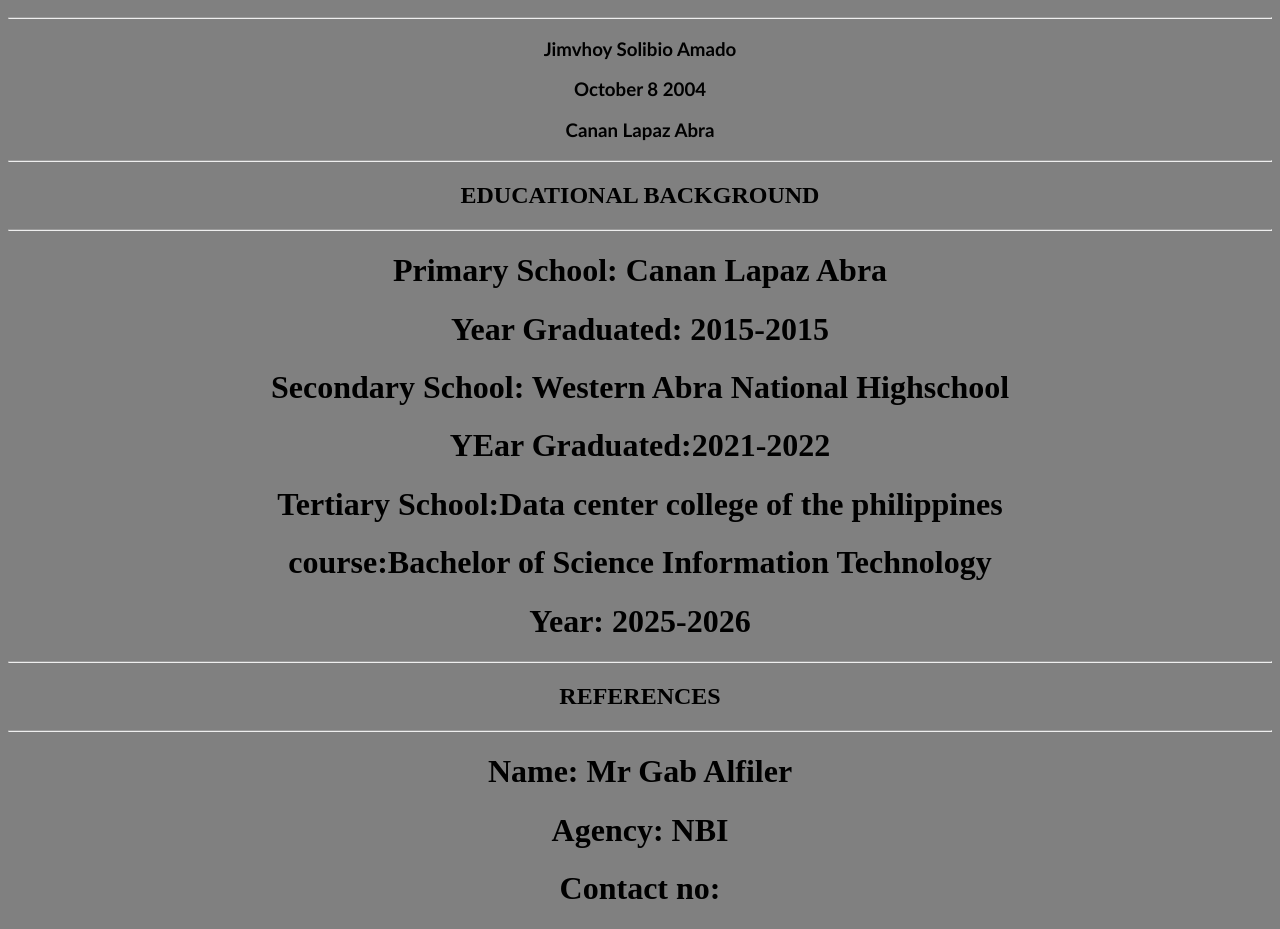
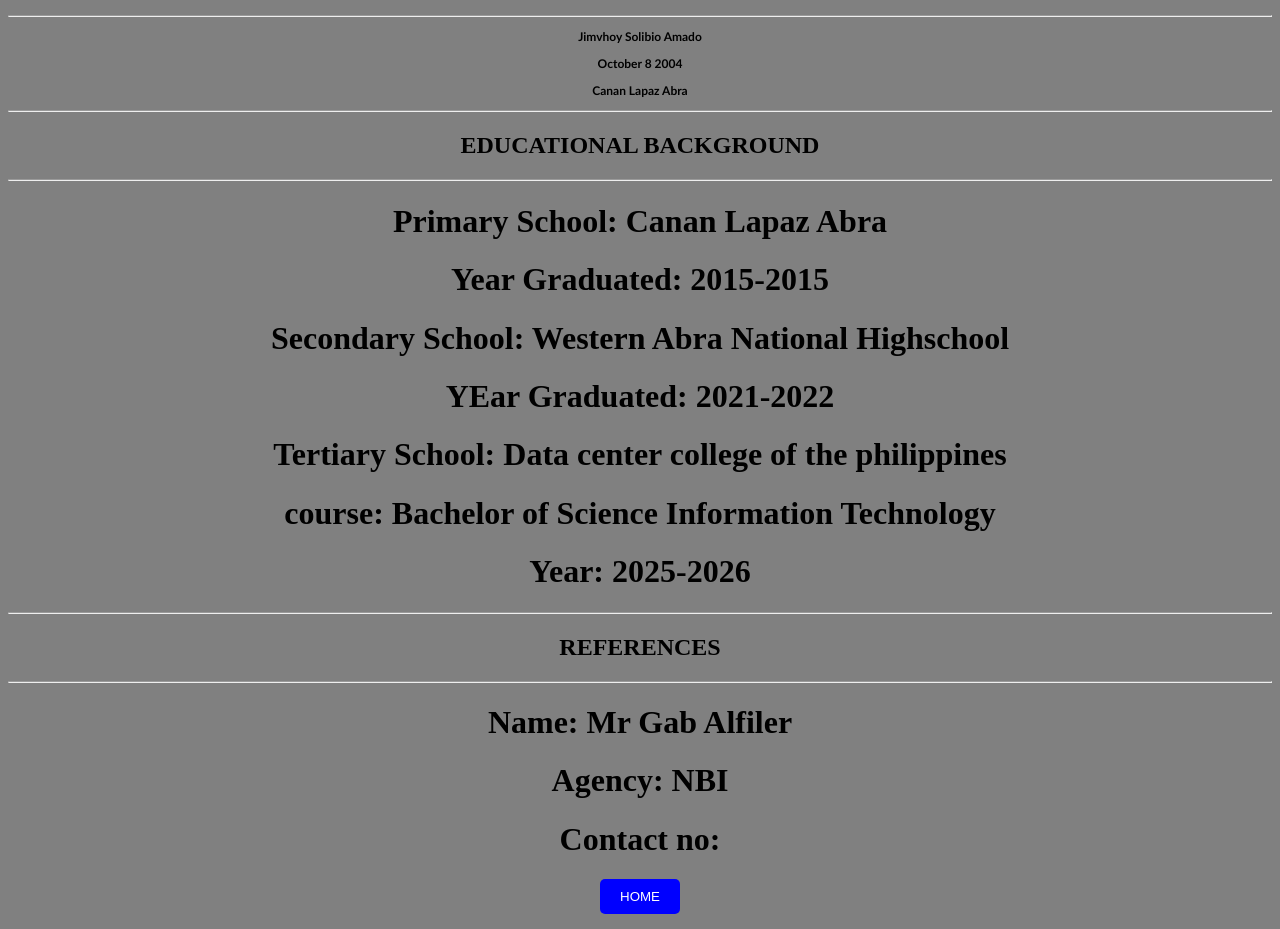
Before and after one commit to jimvhoy/jimvhoy.github.io, a plain HTML site: page Amado_Resume.html in a window 1280 px wide. Shown: the part 628-1557 px from the top of the page. Drawn offline with Linux system fonts and the light colour scheme.

Commit message:
Update Amado_Resume.html

```diff
--- a/Amado_Resume.html
+++ b/Amado_Resume.html
@@ -4,91 +4,87 @@
     <meta charset="UTF-8">
     <meta name="viewport" content="width=device-width, initial-scale=1.0">
     <title>Document</title>
-</head>
-
     <style>
-
-        h1{
-
-
-            text-align: center;
-
-        }
-
-
-
-        h2{
-
+        h1 {
             text-align: center;
         }
 
-    body{
+        h2 {
+            text-align: center;
+        }
 
+        body {
             background-color: gray;
         }
 
-    h3{
-        text-align: justify;
-        font-family:'Gill Sans', 'Gill Sans MT', Calibri, 'Trebuchet MS', sans-serif
-
-
-    }
-    h3{
-
-        text-align: center;
-        font-size: 12;
+        h3 {
+            text-align: center; /* Changed to center */
+            font-family: 'Gill Sans', 'Gill Sans MT', Calibri, 'Trebuchet MS', sans-serif;
+            font-size: 12px; /* Corrected syntax */
         }
 
+        /* Center and style the button */
+        .button-container {
+            text-align: center; /* Center the button horizontally */
+            margin-top: 20px; /* Add some space above the button */
+        }
 
+        .button-container button {
+            background-color: blue; /* Set the background color to blue */
+            color: white; /* Set the text color to white */
+            padding: 10px 20px; /* Add some padding for better appearance */
+            border: none; /* Remove the border */
+            border-radius: 5px; /* Add some rounded corners */
+            cursor: pointer; /* Change the cursor to a pointer on hover */
+        }
 
+        .button-container button:hover {
+            opacity: 0.8; /* Add a slight visual effect on hover */
+        }
     </style>
-
+</head>
 <body>
     <br>
     <h1>RESUME</h1>
-</br>
+    <br>
 
-     <center><Img src="img/11.new.jpg"  width="200" height="250"> </center>
+    <center><img src="img/11.new.jpg" width="200" height="250"></center>
 
-    <h1> jimvhoy Amado <h1>
-    <h1> 09086726533 <h1>
-    <h1> jimvhoyamado990@gmail.com<h1>
+    <h1> jimvhoy Amado</h1>
+    <h1> 09086726533</h1>
+    <h1> jimvhoyamado990@gmail.com</h1>
 
     <hr>
-        <h2> PERSONAL INFORMATION</h2>
+    <h2>PERSONAL INFORMATION</h2>
     <hr>
 
-        <h3> Jimvhoy Solibio Amado </h3>
-        <h3> October 8 2004 </h3>
+    <h3> Jimvhoy Solibio Amado</h3>
+    <h3> October 8 2004</h3>
     <h3> Canan Lapaz Abra</h3>
 
     <hr>
-            <h2> EDUCATIONAL BACKGROUND</h2>
+    <h2>EDUCATIONAL BACKGROUND</h2>
     <hr>
 
-        <h1> Primary School: Canan Lapaz Abra<h1>
+    <h1> Primary School: Canan Lapaz Abra</h1>
     <h1> Year Graduated: 2015-2015</h1>
     <h1> Secondary School: Western Abra National Highschool</h1>
-        <h1> YEar Graduated:2021-2022 </h1>
-        <h1> Tertiary School:Data center college of the philippines  </h1>
-        <h1> course:Bachelor of Science Information Technology</h1>
+    <h1> YEar Graduated: 2021-2022</h1>
+    <h1> Tertiary School: Data center college of the philippines</h1>
+    <h1> course: Bachelor of Science Information Technology</h1>
     <h1> Year: 2025-2026</h1>
 
     <hr>
-            <h2> REFERENCES</h2>
+    <h2>REFERENCES</h2>
     <hr>
     <h1> Name: Mr Gab Alfiler</h1>
     <h1> Agency: NBI</h1>
-        <h1> Contact no: </h1>
+    <h1> Contact no:</h1>
 
-
-
-
-
-</body>
-
-
-
+    <!-- Button container for centering -->
+    <div class="button-container">
+        <button onclick="location.href='index.html';">HOME</button>
+    </div>
 
 </body>
 </html>
```
Lines whose indentation alone changed are shown as unchanged.
